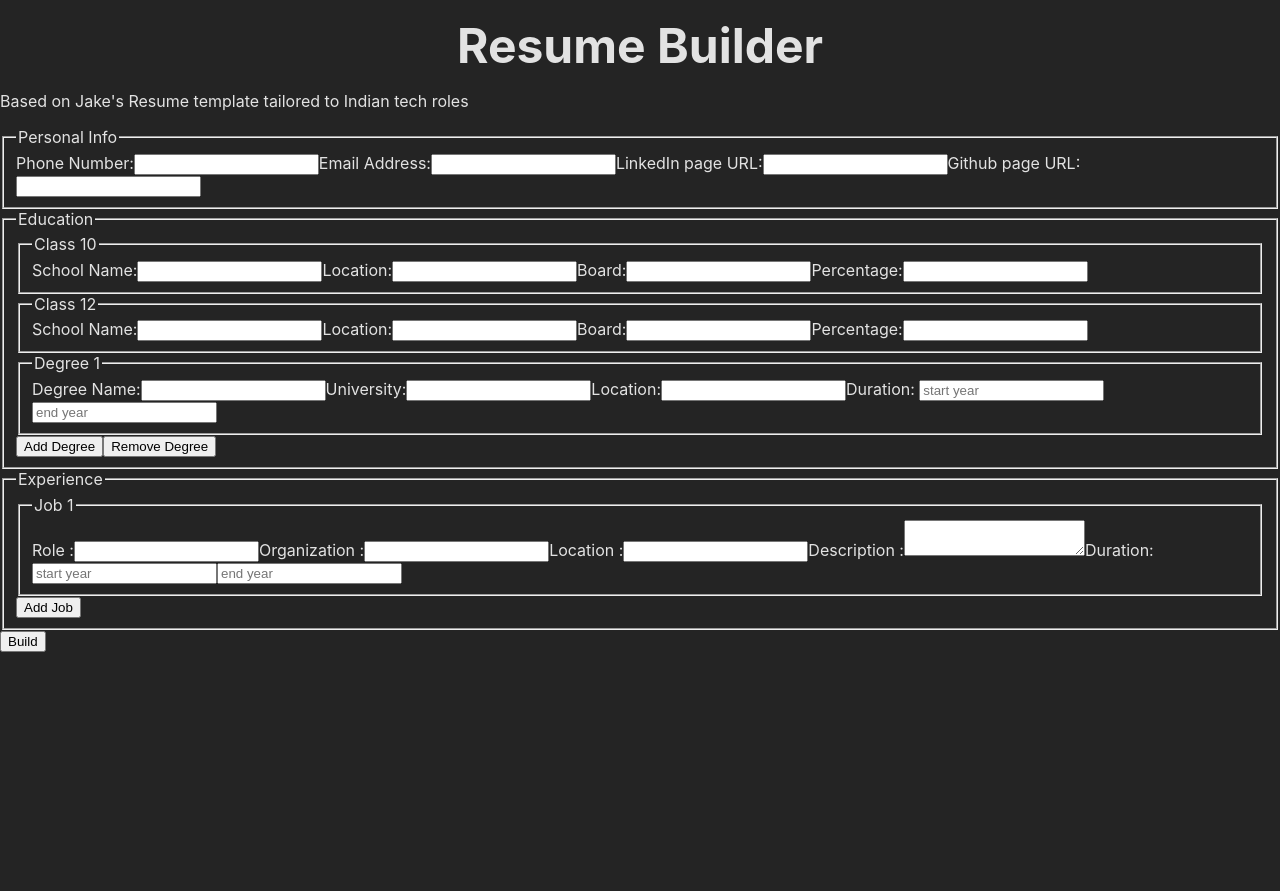
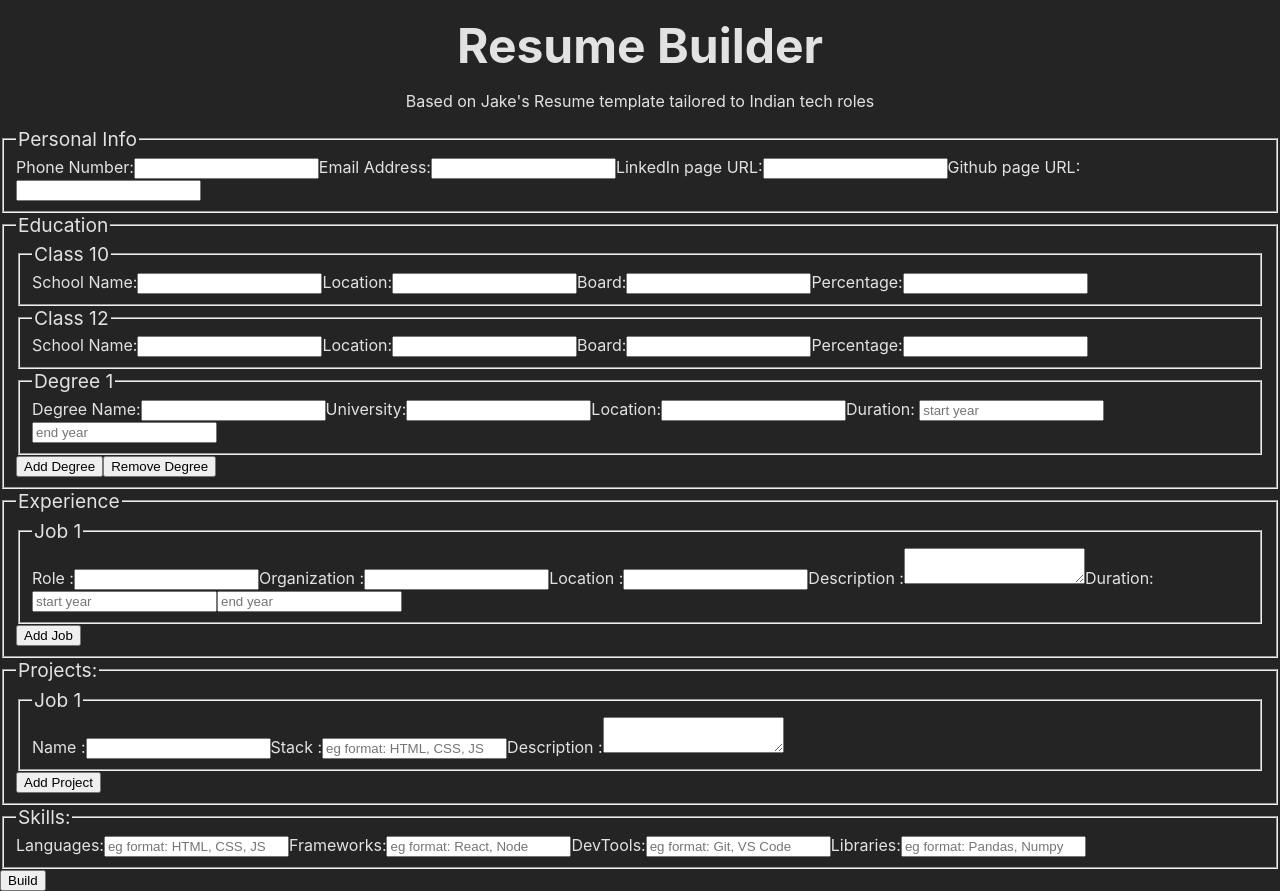
Before and after one commit to haze-09/buildCV, a React (Vite) app: page / in a window 1280 px wide. Before the commit the page ends 800 px from the top, so only its background shows below. Built offline with nearby package versions, Linux system fonts and the light colour scheme.

Commit message:
form is built

```diff
--- a/src/components/form.jsx
+++ b/src/components/form.jsx
@@ -1,6 +1,9 @@
 import Personal from "./form/personal";
 import Education from "./form/education";
 import Experience from "./form/experience";
+import Projects from "./form/projects";
+import Skills from "./form/skills";
+import "../styles/form.css";
 
 function Form() {
   return (
@@ -8,6 +11,8 @@ function Form() {
       <Personal />
       <Education />
       <Experience />
+      <Projects />
+      <Skills />
       <button type="submit">Build</button>
     </form>
   );
--- a/src/components/form/projects.jsx
+++ b/src/components/form/projects.jsx
@@ -0,0 +1,59 @@
+import { useState } from "react";
+import { Duration } from "./utils";
+
+function Proj({ index }) {
+  function nameHelper(name) {
+    return name + index;
+  }
+
+  let name = nameHelper("projName");
+  let stack = nameHelper("stack");
+  let desc = nameHelper("projDesc");
+
+  return (
+    <fieldset>
+      <legend>Job {index + 1}</legend>
+
+      <label htmlFor={name}>Name :</label>
+      <input type="text" name={name} id={name} required />
+
+      <label htmlFor={stack}>Stack :</label>
+      <input type="text" name={stack} id={stack} placeholder="eg format: HTML, CSS, JS " required />
+
+      <label htmlFor={desc}>Description :</label>
+      <textarea name={desc} id={desc} required></textarea>
+    </fieldset>
+  );
+}
+
+function Projects() {
+  const [projects, setProjects] = useState([0]);
+
+  function addProj() {
+    setProjects([...projects, projects.length]);
+  }
+
+  function removeProj() {
+    setProjects(projects.slice(0, -1));
+  }
+
+  return (
+    <fieldset>
+      <legend>Projects:</legend>
+      {projects.map((_, index) => (
+        <Proj key={index} index={index} />
+      ))}
+      <button type="button" onClick={addProj}>
+        Add Project
+      </button>
+
+      {projects.length > 1 && (
+        <button type="button" onClick={removeProj}>
+          Remove Project
+        </button>
+      )}
+    </fieldset>
+  );
+}
+
+export default Projects;
--- a/src/components/form/skills.jsx
+++ b/src/components/form/skills.jsx
@@ -0,0 +1,42 @@
+function Skills() {
+  return (
+    <fieldset>
+      <legend>Skills:</legend>
+
+      <label htmlFor="languages">Languages:</label>
+      <input
+        type="text"
+        name="languages"
+        id="languages"
+        placeholder="eg format: HTML, CSS, JS "
+        required
+      />
+
+      <label htmlFor="frameworks">Frameworks:</label>
+      <input
+        type="text"
+        name="frameworks"
+        id="frameworks"
+        placeholder="eg format: React, Node"
+      />
+
+      <label htmlFor="devTools">DevTools:</label>
+      <input
+        type="text"
+        name="devTools"
+        id="devTools"
+        placeholder="eg format: Git, VS Code "
+      />
+
+      <label htmlFor="libraries">Libraries:</label>
+      <input
+        type="text"
+        name="libraries"
+        id="libraries"
+        placeholder="eg format: Pandas, Numpy "
+      />
+    </fieldset>
+  );
+}
+
+export default Skills;
--- a/src/styles/App.css
+++ b/src/styles/App.css
@@ -1,7 +1,8 @@
+header {
+  text-align: center;
+}
 
-
-h1{
-    text-align: center;
-    font-size: 3rem;
-    margin: 1rem 0;
+h1 {
+  font-size: 3rem;
+  margin: 1rem 0;
 }
--- /dev/null
+++ b/src/styles/form.css
@@ -0,0 +1,3 @@
+legend{
+    font-size: larger;
+}
```
Also changed, not shown: src/components/form/experience.jsx (+6 -1 lines).
